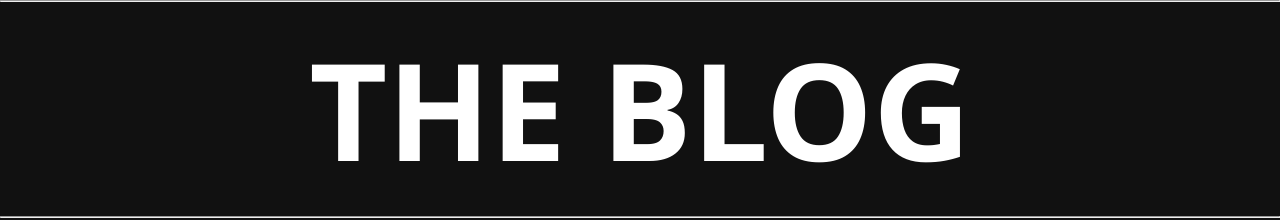
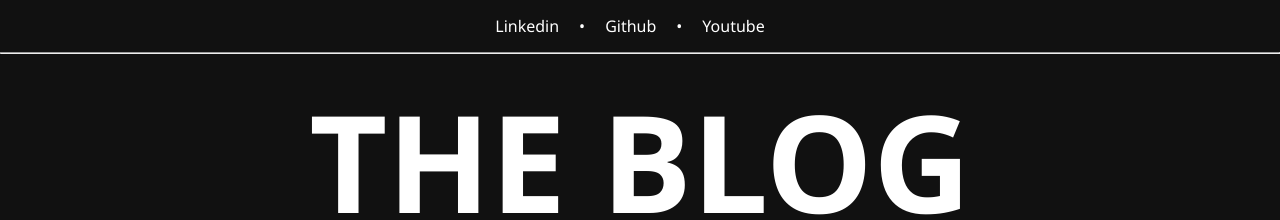
Before and after one commit to LucBecker/angular-blog, an Angular app: page / in a window 1280 px wide. Shown: the top 220 px of the page. Built offline with nearby package versions, Linux system fonts and the light colour scheme.

Commit message:
add menu bar

```diff
--- a/src/app/components/menu-bar/menu-bar.component.css
+++ b/src/app/components/menu-bar/menu-bar.component.css
@@ -0,0 +1,13 @@
+.container__menu-bar{
+  margin-top: 15px;
+}
+
+.container__menu-bar > ul{
+  display: flex;
+  flex-direction: row;
+}
+
+.container__menu-bar > ul > li{
+  margin-right: 20px;
+  list-style: none;
+}
--- a/src/app/components/menu-bar/menu-bar.component.html
+++ b/src/app/components/menu-bar/menu-bar.component.html
@@ -1 +1,10 @@
-<p>menu-bar works!</p>
+<div class="container__menu-bar">
+  <ul>
+    <li><a href="https://www.linkedin.com/in/lucas-becker-712237169/">Linkedin
+    </a></li>
+    <li><span>•</span></li>
+    <li><a href="https://github.com/LucBecker">Github</a></li>
+    <li><span>•</span></li>
+    <li><a href="#">Youtube</a></li>
+  </ul>
+</div>
--- a/src/app/pages/home/home.component.css
+++ b/src/app/pages/home/home.component.css
@@ -5,3 +5,9 @@
   flex-direction: row;
   justify-content: center;
 }
+
+header{
+  margin-bottom: 15px;
+  display: flex;
+  justify-content: center;
+}
--- a/src/app/pages/home/home.component.html
+++ b/src/app/pages/home/home.component.html
@@ -1,3 +1,8 @@
+
+<header>
+  <app-menu-bar></app-menu-bar>
+</header>
+
 <app-menu-title></app-menu-title>
 
 <div class="container__articles">
```
